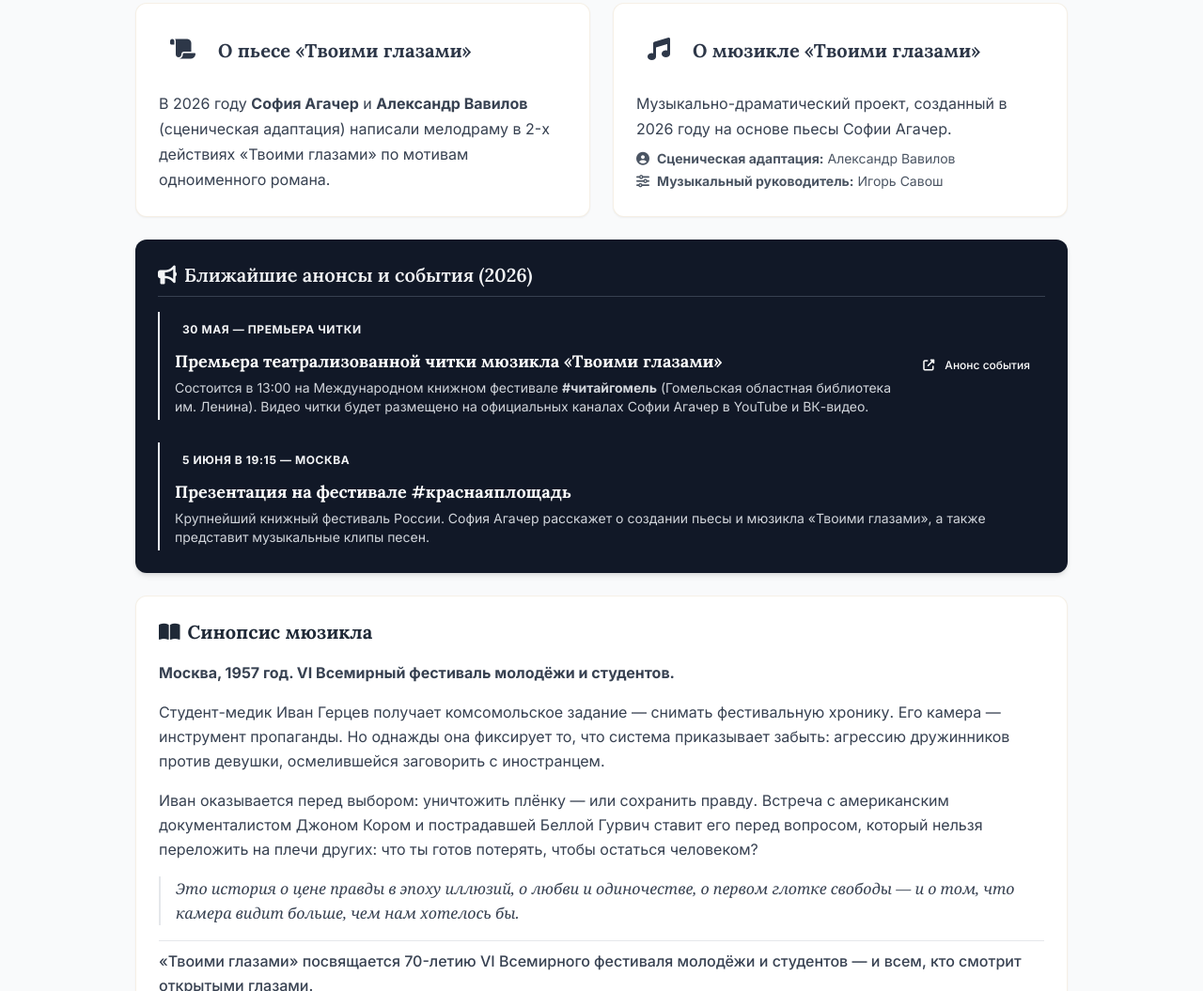
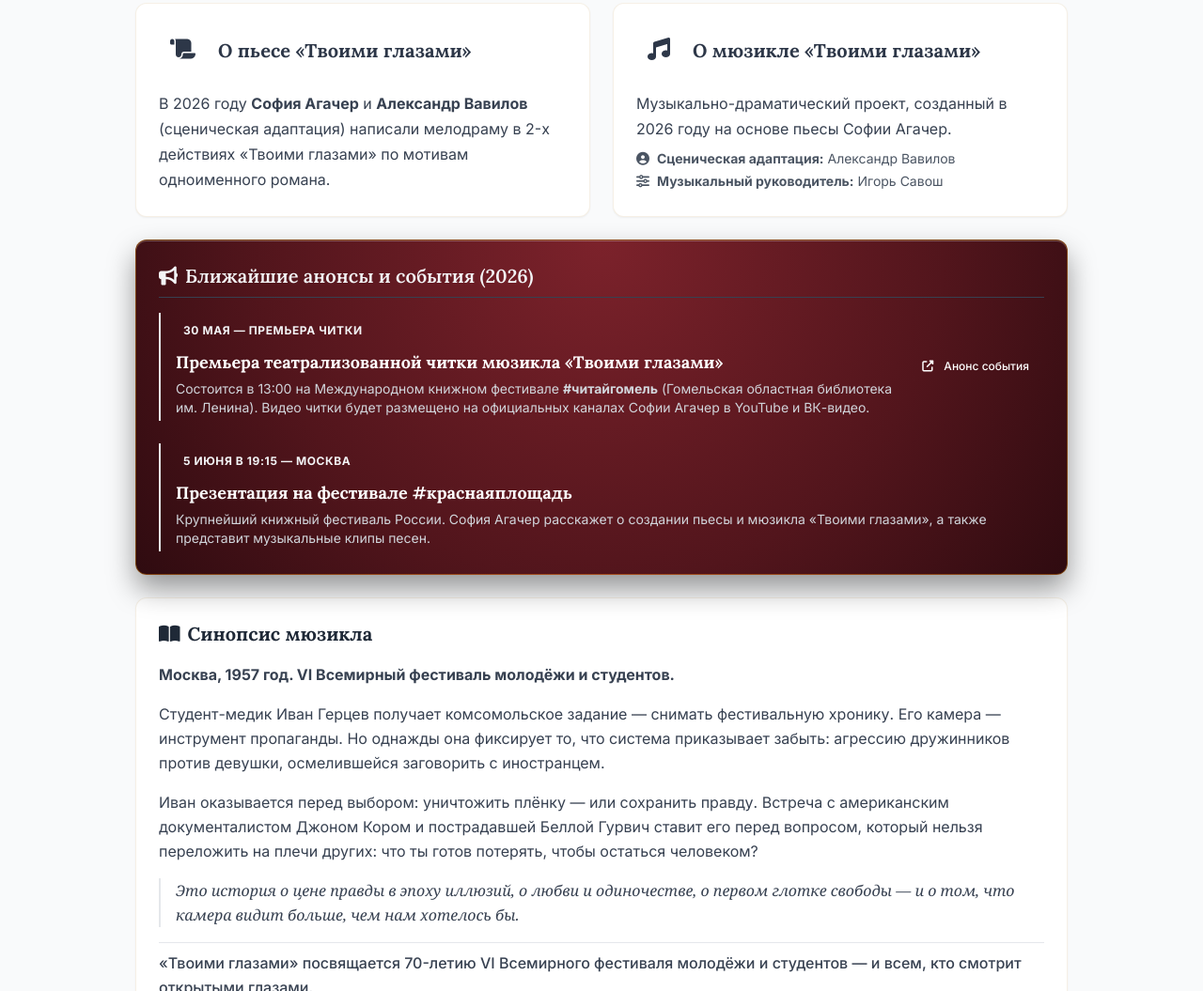
Before and after one commit to dimgo66/agacher-tvoimi-glazami, a plain HTML site: page index.html in a window 1280 px wide. Shown: the part 2725-3780 px from the top of the page at 94% size. Drawn offline with nearby package versions, Linux system fonts and the light colour scheme.

Commit message:
Update announcement background with theatrical velvet gradient and fix duplicate entry

```diff
--- a/index.html
+++ b/index.html
@@ -154,6 +154,12 @@
             transform: translateY(-4px);
             box-shadow: 0 20px 25px -5px rgba(0, 0, 0, 0.05), 0 10px 10px -5px rgba(0, 0, 0, 0.02);
             border-color: rgba(232, 217, 192, 0.8);
+        }
+        .theatrical-announcement {
+            background-color: #2a080c;
+            background-image: linear-gradient(135deg, #3c0c11 0%, #140103 100%);
+            border: 1px solid rgba(232, 217, 192, 0.25);
+            box-shadow: 0 10px 25px -5px rgba(0, 0, 0, 0.3), 0 8px 10px -6px rgba(0, 0, 0, 0.3);
         }
     </style>
 </head>
@@ -330,7 +336,7 @@
             </div>
 
             <!-- Анонсы и события -->
-            <div class="bg-gray-900 text-gray-100 p-6 rounded-xl shadow-md mb-6 relative overflow-hidden">
+            <div class="theatrical-announcement text-gray-100 p-6 rounded-xl mb-6 relative overflow-hidden" style="background: radial-gradient(circle at 50% 0%, #7c222b 0%, #52151c 60%, #2f0b10 100%); border: 1px solid rgba(245, 158, 11, 0.35); box-shadow: 0 15px 30px rgba(0, 0, 0, 0.4), inset 0 1px 0 rgba(255, 255, 255, 0.25);">
                 <div class="absolute right-0 top-0 opacity-10 pointer-events-none transform translate-x-12 -translate-y-12">
                     <i class="fas fa-theater-masks text-[160px]"></i>
                 </div>
```
